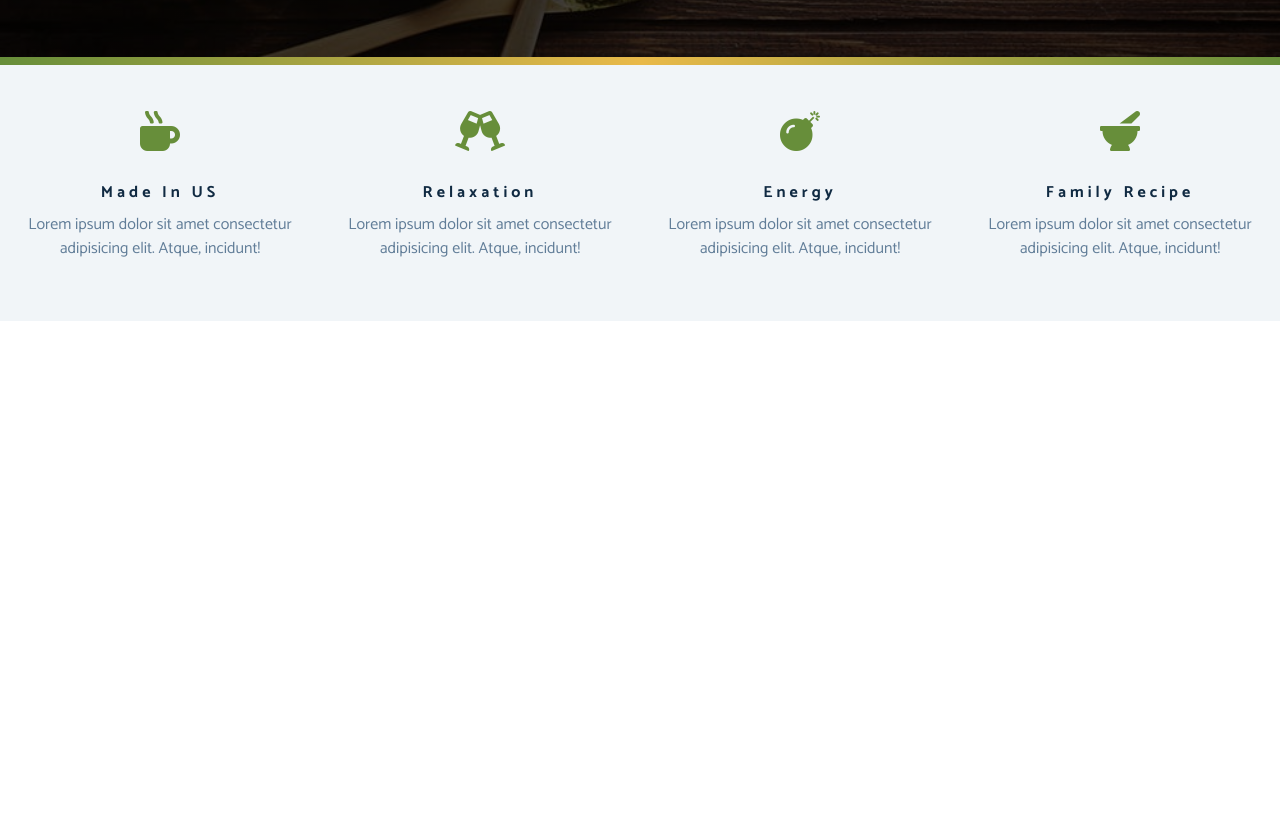
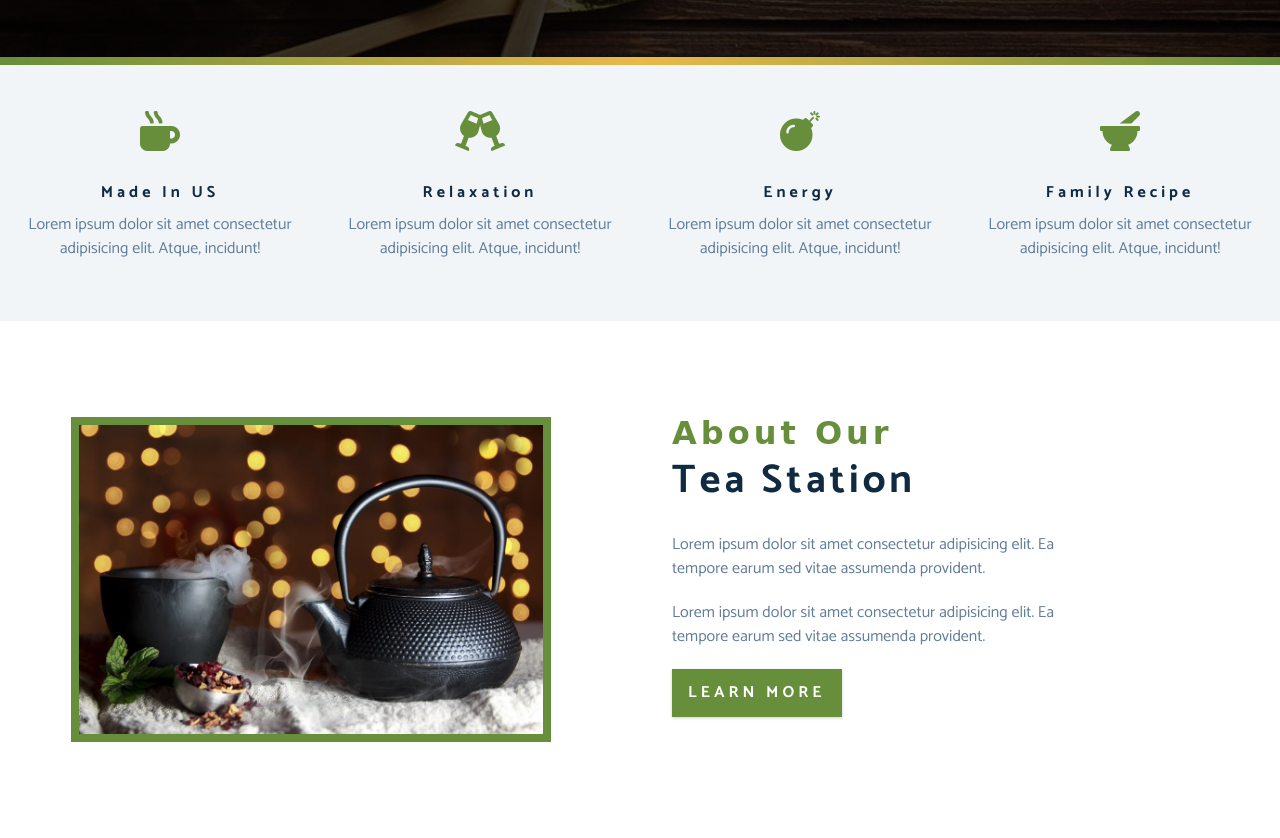
Before and after one commit to xAhmadRaza/Tea-Station, a plain HTML site: page index.html in a window 1280 px wide. Shown: the part 743-1581 px from the top of the page. Before the commit the page ends 1064 px from the top, so only its background shows below. Drawn offline with Linux system fonts and the light colour scheme; a script that the page names is missing; a web font is replaced by a local one.

Commit message:
feat: add about section

```diff
--- a/css/styles.css
+++ b/css/styles.css
@@ -166,6 +166,38 @@ p {
     var(--CLR-PRIMARY)
   );
 }
+
+/* 2 column layout */
+.section__header {
+  margin-block-end: 2rem;
+}
+.section__title__accent {
+  display: block;
+  font-family: var(--FF-SECONDARY);
+  color: var(--CLR-PRIMARY);
+  font-size: 1.5rem;
+  margin-block-end: 0.75rem;
+}
+.section__center {
+  padding-block: 4rem;
+  max-width: min(85%, 1170px);
+  margin-inline: auto;
+}
+@media screen and (min-width: 50em) {
+  .section__title__accent {
+    font-size: 2rem;
+  }
+}
+@media screen and (min-width: 62em) {
+  .section__center {
+    max-width: min(95%, 1170px);
+    padding: 4rem 1rem;
+  }
+  .layout__col-2 .column {
+    float: left;
+    width: 50%;
+  }
+}
 /*
 ===================================
 || HEADER                         |
@@ -245,6 +277,7 @@ p {
 .feature__list {
   list-style: none;
 }
+
 .feature__item {
   padding-block: 2.5rem;
   text-align: center;
@@ -258,11 +291,13 @@ p {
   font-size: 2.5rem;
   color: var(--CLR-PRIMARY);
   margin-block-end: 1.25rem;
-  transition: var(--TRANSITION-PRIMARY);
   display: block;
 }
-.feature__item:hover .feature__item__icon {
-  transform: translateY(-5px) scale(1.05);
+.feature__item__icon > i {
+  transition: var(--TRANSITION-PRIMARY);
+}
+.feature__item:hover .feature__item__icon > i {
+  transform: translateY(-5px) scale(1.2);
 }
 .feature__item__text {
   color: var(--CLR-GRAY-5);
@@ -280,3 +315,34 @@ p {
     max-width: 25%;
   }
 }
+/*
+===================================
+|| ABOUT                          |
+===================================
+*/
+.about__img__container,
+.about__text__container {
+  padding-block: 2rem;
+}
+.about__img__wrapper {
+  background-color: var(--CLR-PRIMARY);
+  border: 0.5rem solid var(--CLR-PRIMARY);
+  max-width: 30rem;
+  overflow: hidden;
+}
+.about__img {
+  transition: var(--TRANSITION-PRIMARY);
+}
+.about__img__wrapper:hover .about__img {
+  transform: scale(1.2);
+  opacity: 0.5;
+}
+.about__text {
+  max-width: 26rem;
+  color: var(--CLR-GRAY-5);
+}
+@media screen and (min-width: 62em) {
+  .about__text__container {
+    padding-left: 2rem;
+  }
+}
--- a/index.html
+++ b/index.html
@@ -114,6 +114,44 @@
         </ul>
       </section>
       <!-- end of feature section -->
+      <!-- start of about section -->
+      <section class="about">
+        <div class="about__container layout__col-2 section__center clearfix">
+          <!-- about img start -->
+          <div class="about__img__container column">
+            <div class="about__img__wrapper">
+              <img
+                class="about__img"
+                src="./images/about-bcg.jpeg"
+                alt="tea kettle"
+              />
+            </div>
+          </div>
+          <!-- about img end -->
+          <!-- about info start -->
+          <article class="about__text__container column">
+            <header class="about__header section__header">
+              <h2 class="about__heading section__heading">
+                <span class="about__title__accent section__title__accent"
+                  >about our</span
+                >
+                <span class="about__title section">tea station</span>
+              </h2>
+            </header>
+            <p class="about__text">
+              Lorem ipsum dolor sit amet consectetur adipisicing elit. Ea
+              tempore earum sed vitae assumenda provident.
+            </p>
+            <p class="about__text">
+              Lorem ipsum dolor sit amet consectetur adipisicing elit. Ea
+              tempore earum sed vitae assumenda provident.
+            </p>
+            <a href=".about.html" class="btn">Learn More</a>
+          </article>
+          <!-- about info end -->
+        </div>
+      </section>
+      <!-- end of about section -->
     </main>
     <script src="app.js"></script>
   </body>
```
